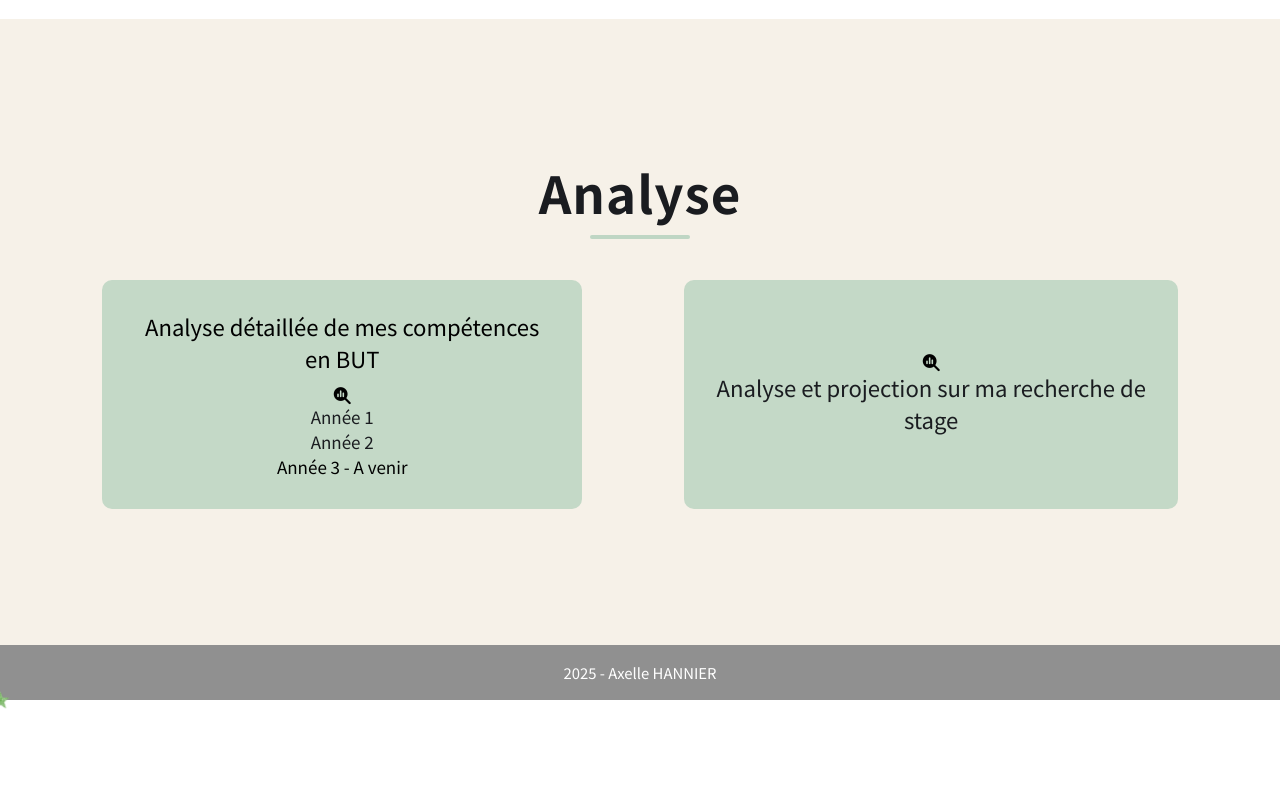
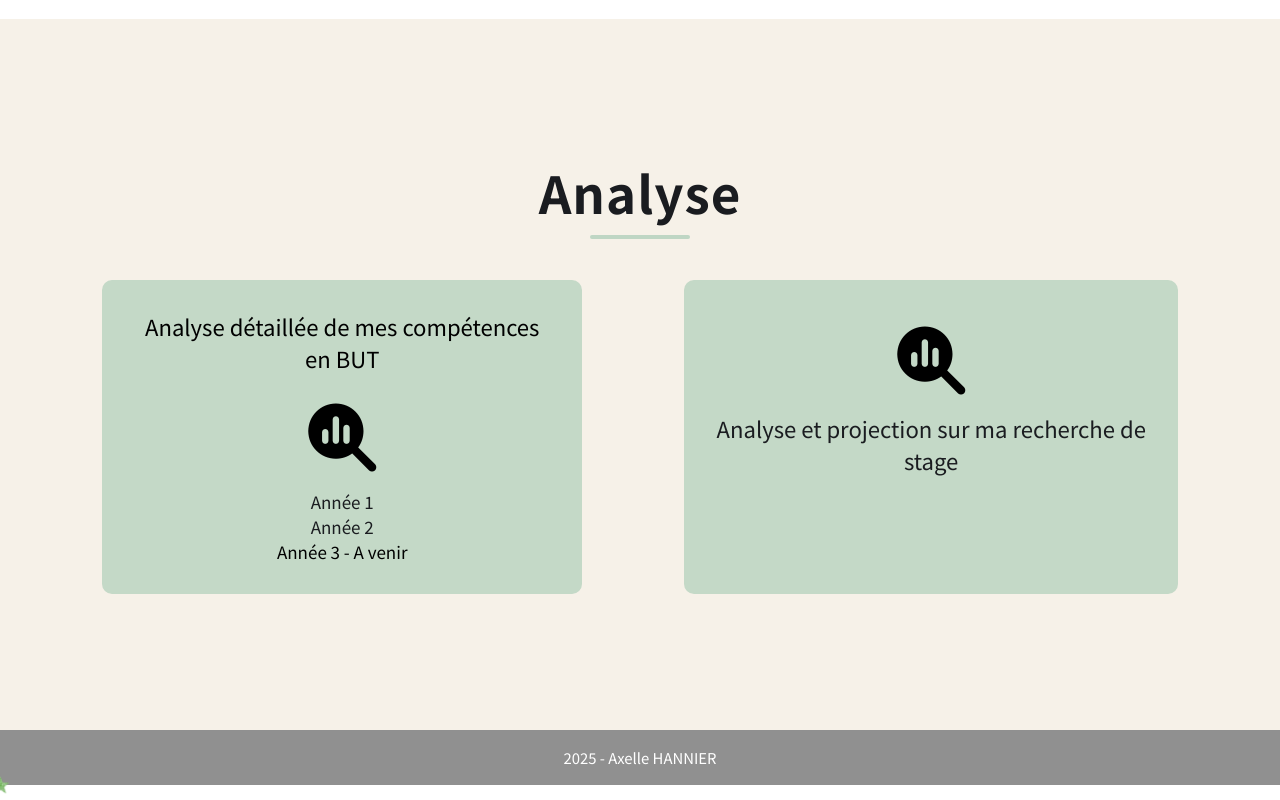
Before and after one commit to 2Axelle9/2Axelle9.github.io, a plain HTML site: page index.html in a window 1280 px wide. Shown: the part 4174-4974 px from the top of the page. Before the commit the page ends 4889 px from the top, so only its background shows below. Drawn offline with nearby package versions, Linux system fonts and the light colour scheme.

Commit message:
Update style.css

```diff
--- a/styles/style.css
+++ b/styles/style.css
@@ -418,7 +418,14 @@ section h2::after {
     border-radius: 10px;
     display: flex;
     flex-direction: column;
-    justify-content: center;
+    justify-content: flex-start;
+}
+
+#analysis-section .analysis-types i {
+    font-size: 4rem;
+    color: black;
+    transition: transform 0.3s ease, color 0.3s ease;
+    margin: 1rem 0; /* Add margin to ensure proper spacing */
 }
 
 #analysis-section .analysis-types:hover {
```
